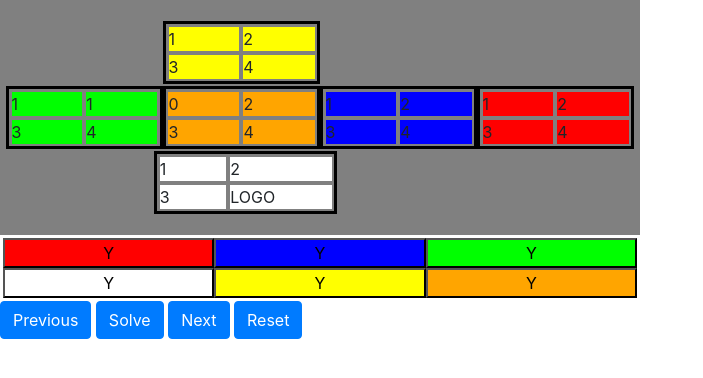
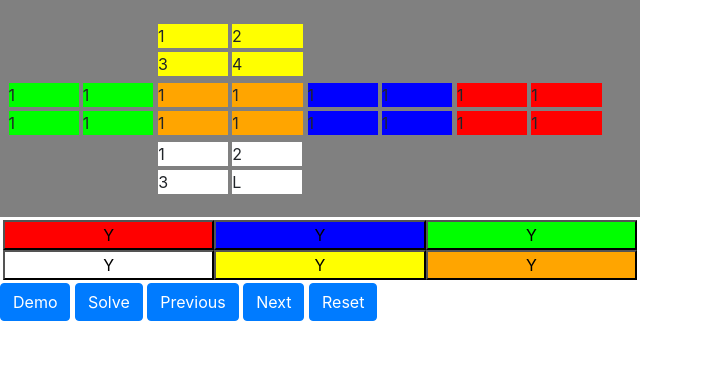
Before and after one commit to SaifMasoud/rubiks-solver, a Flask app: page / in a window 1280 px wide. Shown: the top 378 px of the page, without its empty margins (0-703 px from the left). Run offline with Flask 2, Linux system fonts and the light colour scheme; some libraries are stand-ins or nearby versions.

Commit message:
demoBtn, work for arrows and lots of stuff.

```diff
--- a/rubiks_solver/app.py
+++ b/rubiks_solver/app.py
@@ -41,4 +41,5 @@ def rgb_arr_to_rubik_perm(rgb_arr):
 
 
 if __name__ == "__main__":
+    app.debug = True
     app.run("0.0.0.0")
--- /dev/null
+++ b/rubiks_solver/static/helpers.js
@@ -0,0 +1,29 @@
+export let rubi_index_to_rgb;
+
+rubi_index_to_rgb = {
+    0: "rgb(255, 165, 0)", // Orange
+    3: "rgb(255, 165, 0)",
+    6: "rgb(255, 165, 0)",
+    9: "rgb(255, 165, 0)",
+    5: "rgb(0, 0, 255)", // Blue
+    10: "rgb(0, 0, 255)",
+    16: "rgb(0, 0, 255)",
+    23: "rgb(0, 0, 255)",
+    1: "rgb(0, 255, 0)", // Green
+    8: "rgb(0, 255, 0)",
+    14: "rgb(0, 255, 0)",
+    19: "rgb(0, 255, 0)",
+    7: "rgb(255, 255, 255)", // White
+    11: "rgb(255, 255, 255)",
+    20: "rgb(255, 255, 255)",
+    22: "rgb(255, 255, 255)",
+    2: "rgb(255, 255, 0)", // Yellow
+    4: "rgb(255, 255, 0)",
+    13: "rgb(255, 255, 0)",
+    17: "rgb(255, 255, 0)",
+    12: "rgb(255, 0, 0)", // Red
+    15: "rgb(255, 0, 0)",
+    18: "rgb(255, 0, 0)",
+    21: "rgb(255, 0, 0)",
+
+}
--- a/rubiks_solver/static/index.js
+++ b/rubiks_solver/static/index.js
@@ -1,32 +1,6 @@
+import { rubi_index_to_rgb } from "./helpers.js";
 
 
-rubi_index_to_rgb = {
-    0: "rgb(255, 165, 0)", // Orange
-    3: "rgb(255, 165, 0)",
-    6: "rgb(255, 165, 0)",
-    9: "rgb(255, 165, 0)",
-    5: "rgb(0, 0, 255)", // Blue
-    10: "rgb(0, 0, 255)",
-    16: "rgb(0, 0, 255)",
-    23: "rgb(0, 0, 255)",
-    1: "rgb(0, 255, 0)", // Green
-    8: "rgb(0, 255, 0)",
-    14: "rgb(0, 255, 0)",
-    19: "rgb(0, 255, 0)",
-    7: "rgb(255, 255, 255)", // White
-    11: "rgb(255, 255, 255)",
-    20: "rgb(255, 255, 255)",
-    22: "rgb(255, 255, 255)",
-    2: "rgb(255, 255, 0)", // Yellow
-    4: "rgb(255, 255, 0)",
-    13: "rgb(255, 255, 0)",
-    17: "rgb(255, 255, 0)",
-    12: "rgb(255, 0, 0)", // Red
-    15: "rgb(255, 0, 0)",
-    18: "rgb(255, 0, 0)",
-    21: "rgb(255, 0, 0)",
-
-}
 
 // State/Globals
 const IDENTITY_PERM = [0, 1, 2, 3, 4, 5, 6, 7, 8, 9, 10, 11, 12, 13, 14, 15, 16, 17, 18, 19, 20, 21, 22, 23]
@@ -37,8 +11,6 @@ let rubik_config_cur = 0;
 
 function main() {
 
-    // TODO:
-    // Render given permutations(just a list of colors) & step back & forth.
     let solveBtn = document.getElementById("solve_btn")
     solveBtn.addEventListener("click", on_solve_btn, false)
 
@@ -52,6 +24,18 @@ function main() {
     document.getElementById("prev_btn").addEventListener("click", draw_prev, false)
     document.getElementById("next_btn").addEventListener("click", draw_next, false)
     document.getElementById("reset_btn").addEventListener("click", on_reset_btn, false)
+    document.getElementById("demo_btn").addEventListener("click", on_demo_btn, false)
+}
+
+function arrows() {
+    document.getElementById("downleft_arrow").style.backgroundImage = 'url(/static/60555.svg)'
+    // document.getElementById("downleft_arrow").style.backgroundSize = '100% 100%'
+    document.getElementById("downleft_arrow").style.visibility = 'visible'
+
+}
+
+function on_demo_btn() {
+    set_perm([2, 0, 1, 16, 17, 15, 9, 10, 11, 3, 4, 5, 7, 8, 6, 14, 12, 13, 18, 19, 20, 21, 22, 23]); on_solve_btn()
 }
 
 function set_perm(perm) {
@@ -81,7 +65,7 @@ function draw_next() {
 
 function on_cubelet_click(event) {
     let clickedElem = event.path[0]
-    // The last cubie, formed by cubelets 21,22,23 is the anchor. We dont change that
+    // The last cubie, formed by cubelets 21,22,23 is the anchor. We dont allow changing that
     if (selectedColor != "" && !(['21', '22', '23'].includes(clickedElem.id)))
         clickedElem.style.backgroundColor = selectedColor;
 }
@@ -100,17 +84,30 @@ function draw_perm(perm) {
 }
 function on_solve_btn() {
     console.log("Pressed Solve.")
+    let colors_list = read_colors()
+    postAjax("/", { colors_list: JSON.stringify(colors_list) }, function (data) {
+        parsed_data = JSON.parse(data)
+        rubik_config = parsed_data["rubik_configs"];
+        rubik_config_cur = 0;
+        write_twists()
+    })
+}
+
+function write_twists() {
+    let twists = parsed_data['twists']
+    let t_str = ""
+    for (let t of twists) {
+        t_str += String(t) + ' '
+    }
+    document.getElementById("twists_list").innerHTML = String(parsed_data["twists"])
+}
+
+function read_colors() {
     let colors_list = [];
     for (var i = 0; i < 24; i++) {
         colors_list.push(getComputedStyle(document.getElementById(String(i))).backgroundColor)
     }
-    console.log(colors_list)
-    postAjax("/", { colors_list: JSON.stringify(colors_list) }, function (data) {
-        parsed_data = JSON.parse(data)
-        rubik_config = parsed_data["rubik_configs"];
-        document.getElementById("twists_list").innerHTML = String(parsed_data["twists"])
-    })
-    //    on_solve_btn() // For some reason it must be "pressed" twice to work (otherwise parsed_data doesnt fill)
+    return colors_list
 }
 
 function postAjax(url, data, success) {
--- a/rubiks_solver/static/styles.css
+++ b/rubiks_solver/static/styles.css
@@ -1,16 +1,22 @@
 #body {
-    height: 50%;
   width: 50%;
 }
 
+#downleft_arrow{
+  background-position: right;
+}
 .rubiks-face {
   display: grid;
   grid-template-columns: auto auto;
   grid-template-rows: auto auto;
   padding: 0.5px;
-    border: 3px solid #000000;
+  height: 100%;
+  min-width: 25%;
 }
 
+.arrow_cubelet {
+  background-size: 100% 100%; /* This makes background-image auto-resize to fit the div.*/
+}
 #color_picker {
   display: grid;
   grid-template-columns: auto auto auto;
@@ -52,12 +58,16 @@
   display: grid;
   grid-template-columns: auto auto auto auto;
   padding: 1px;
+  max-width: 100%;
+  height: 33%;
 }
 
 .rubiks-cubelet {
   background-clip: content-box;
   /* Idk how but it makes cubeletes seperate*/
   padding: 2px;
+  height: 100%;
+  width: 100%;
 }
 
 .rubiks-face.blank {
--- a/rubiks_solver/templates/index.html
+++ b/rubiks_solver/templates/index.html
@@ -15,7 +15,7 @@
           <div class="rubiks-cubelet">1</div>
           <div class="rubiks-cubelet">2</div>
           <div class="rubiks-cubelet">3</div>
-          <div class="rubiks-cubelet">4</div>
+          <div class="rubiks-cubelet arrow_cubelet" id="upleft_arrow">4</div>
         </div>
         <div class="rubiks-face" id='up'>
           <div class="rubiks-cubelet" id='13'>1</div>
@@ -26,7 +26,7 @@
         <div class="rubiks-face blank">
           <div class="rubiks-cubelet">1</div>
           <div class="rubiks-cubelet">2</div>
-          <div class="rubiks-cubelet">3</div>
+          <div class="rubiks-cubelet arrow_cubelet" id="upright_arrow">3</div>
           <div class="rubiks-cubelet">4</div>
         </div>
         <div class="rubiks-face blank">
@@ -40,32 +40,32 @@
         <div class="rubiks-face leftFace" id="left">
           <div class="rubiks-cubelet" id='14'>1</div>
           <div class="rubiks-cubelet" id='1'>1</div>
-          <div class="rubiks-cubelet" id="19">3</div>
-          <div class="rubiks-cubelet" id="8">4</div>
+          <div class="rubiks-cubelet" id="19">1</div>
+          <div class="rubiks-cubelet" id="8">1</div>
         </div>
         <div class="rubiks-face frontFace" id="front">
-          <div class="rubiks-cubelet" id='0'>0</div>
-          <div class="rubiks-cubelet" id="3">2</div>
-          <div class="rubiks-cubelet" id="6">3</div>
-          <div class="rubiks-cubelet" id="9">4</div>
+          <div class="rubiks-cubelet" id='0'>1 </div>
+          <div class="rubiks-cubelet" id="3">1 </div>
+          <div class="rubiks-cubelet" id="6">1 </div>
+          <div class="rubiks-cubelet" id="9">1 </div>
         </div>
         <div class="rubiks-face rightFace" id="right">
           <div class="rubiks-cubelet" id="5">1</div>
-          <div class="rubiks-cubelet" id='16'>2</div>
-          <div class="rubiks-cubelet" id="10">3</div>
-          <div class="rubiks-cubelet" id='23'>4</div>
+          <div class="rubiks-cubelet" id='16'>1</div>
+          <div class="rubiks-cubelet" id="10">1</div>
+          <div class="rubiks-cubelet" id='23'>1</div>
         </div>
         <div class="rubiks-face backFace" id="back">
           <div class="rubiks-cubelet" id="15">1</div>
-          <div class="rubiks-cubelet" id="12">2</div>
-          <div class="rubiks-cubelet" id="21">3</div>
-          <div class="rubiks-cubelet" id="18">4</div>
+          <div class="rubiks-cubelet" id="12">1</div>
+          <div class="rubiks-cubelet" id="21">1</div>
+          <div class="rubiks-cubelet" id="18">1</div>
         </div>
       </div>
       <div class="bottom row">
         <div class="rubiks-face blank">
-          <div class="rubiks-cubelet" id=''>1</div>
-          <div class="rubiks-cubelet">2</div>
+          <div class="rubiks-cubelet">1</div>
+          <div class="rubiks-cubelet arrow_cubelet" id="downleft_arrow">2</div>
           <div class="rubiks-cubelet">3</div>
           <div class="rubiks-cubelet">4</div>
         </div>
@@ -73,10 +73,10 @@
           <div class="rubiks-cubelet" id="7">1</div>
           <div class="rubiks-cubelet" id="11">2</div>
           <div class="rubiks-cubelet" id="20">3</div>
-          <div class="rubiks-cubelet" id="22">LOGO</div>
+          <div class="rubiks-cubelet" id="22">L</div>
         </div>
         <div class="rubiks-face blank">
-          <div class="rubiks-cubelet">1</div>
+          <div class="rubiks-cubelet arrow_cubelet" id="downright_arrow"></div>
           <div class="rubiks-cubelet">2</div>
           <div class="rubiks-cubelet">3</div>
           <div class="rubiks-cubelet">4</div>
@@ -88,8 +88,9 @@
           <div class="rubiks-cubelet">4</div>
         </div>
       </div>
+      <div id="twists_list"></div>
     </div>
-    <div id="color_picker" style="size: 50%;">
+    <div id="color_picker">
       <button id="pick_r" style="background-color: red;">Y</button>
       <button id="pick_b" style="background-color: blue;">Y</button>
       <button id="pick_g" style="background-color: #00ff00;">Y</button>
@@ -97,12 +98,12 @@
       <button id="pick_y" style="background-color: yellow;">Y</button>
       <button id="pick_o" style="background-color: orange;">Y</button>
     </div>
+    <button id="demo_btn" class="btn btn-primary">Demo</button>
+    <button id="solve_btn" class="btn btn-primary">Solve</button>
     <button id="prev_btn" class="btn btn-primary">Previous</button>
-    <button id="solve_btn" class="btn btn-primary">Solve</button>
     <button id="next_btn" class="btn btn-primary">Next</button>
     <button id="reset_btn" class="btn btn-primary">Reset</button>
 
-    <p id="twists_list"></p>
   </div>
 </body>
-<script src="{{url_for('static', filename='index.js')}}"></script>
+<script type="module" src="{{url_for('static', filename='index.js')}}"></script>
```
Also changed, not shown: rubiks_solver/static/60555.svg (added). Lines whose indentation alone changed are shown as unchanged.
